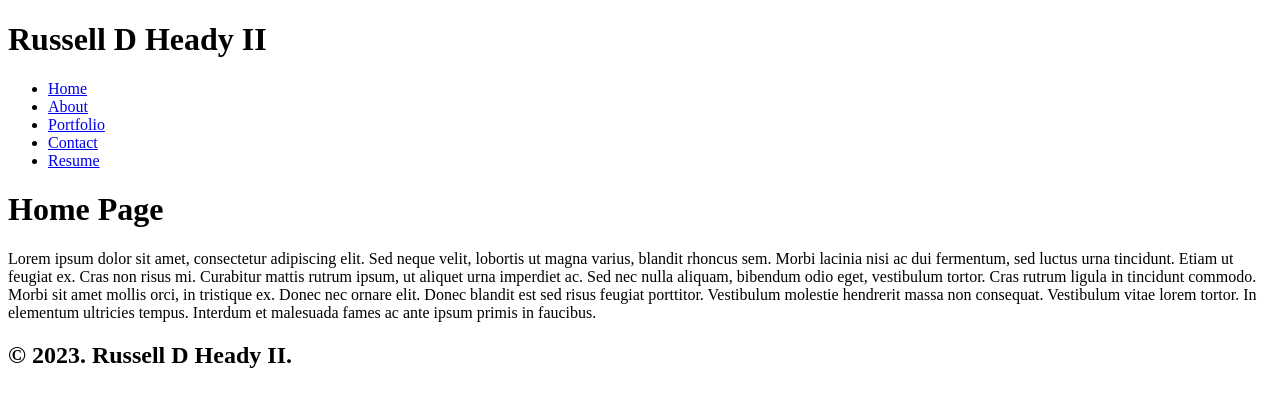
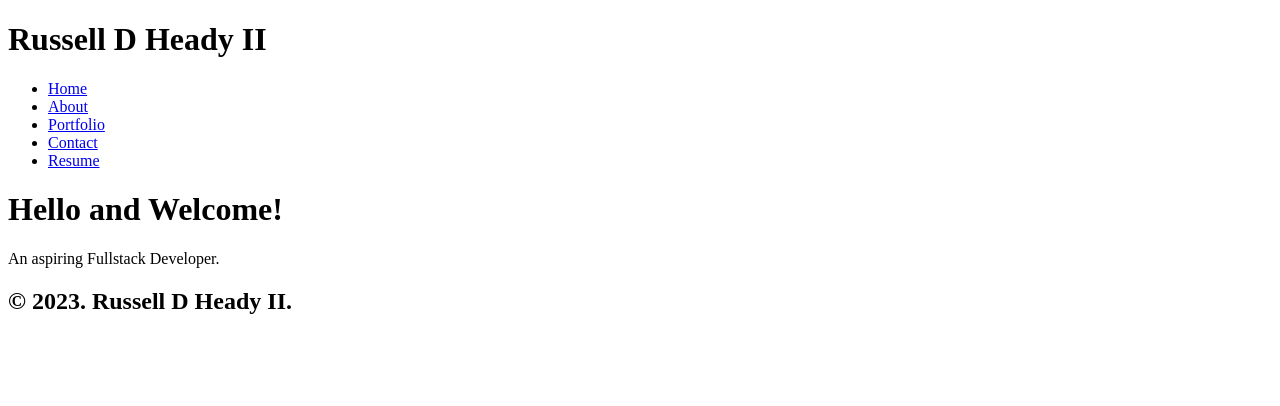
Before and after one commit to rdheadyii/Portfolio_V2-React, a React (Vite) app: page / in a window 1280 px wide. Shown: the top 406 px of the page. Built offline with nearby package versions, Linux system fonts and the light colour scheme.

Commit message:
trying to get tailwindcss to work but nothing showing

```diff
--- a/src/App.jsx
+++ b/src/App.jsx
@@ -7,13 +7,13 @@ import Footer from './components/Footer';
 function App() {
 // return Header, Outlet to conditionally render page selected, and Footer
   return (
-    <>
+    <div className='bg-site bg-no-repeat bg-cover overflow-hidden'>
       <Header />
       <main>
         <Outlet />
       </main>
       <Footer />
-    </>
+    </div>
   );
 }
 
--- a/src/pages/Home.jsx
+++ b/src/pages/Home.jsx
@@ -1,18 +1,9 @@
 export default function Home() {
     return (
         <div>
-            <h1>Home Page</h1>
+            <h1>Hello and Welcome!</h1>
             <p>
-            Lorem ipsum dolor sit amet, consectetur adipiscing elit. Sed neque
-            velit, lobortis ut magna varius, blandit rhoncus sem. Morbi lacinia nisi
-            ac dui fermentum, sed luctus urna tincidunt. Etiam ut feugiat ex. Cras
-            non risus mi. Curabitur mattis rutrum ipsum, ut aliquet urna imperdiet
-            ac. Sed nec nulla aliquam, bibendum odio eget, vestibulum tortor. Cras
-            rutrum ligula in tincidunt commodo. Morbi sit amet mollis orci, in
-            tristique ex. Donec nec ornare elit. Donec blandit est sed risus feugiat
-            porttitor. Vestibulum molestie hendrerit massa non consequat. Vestibulum
-            vitae lorem tortor. In elementum ultricies tempus. Interdum et malesuada
-            fames ac ante ipsum primis in faucibus.
+                An aspiring Fullstack Developer.
             </p>
         </div>
     );
```
Also changed, not shown: tailwind.config.js (+20 -2 lines), 1 other file (tests, documents, lock files or other folders).
